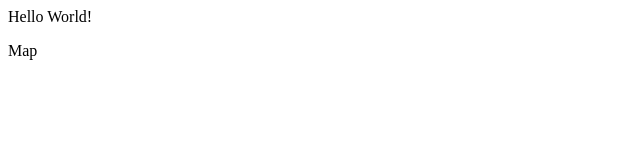
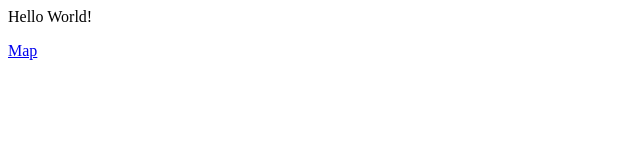
Before and after one commit to pastorplt/tbc_disaster, a plain HTML site: page index.html in a window 1280 px wide. Shown: the full height of the page, 0-640 px from the left. Drawn offline with Linux system fonts and the light colour scheme.

Commit message:
Update index.html

```diff
--- a/index.html
+++ b/index.html
@@ -1,3 +1,3 @@
 
 <p>Hello World!</p>
-<a src="/network_map.html">Map</a>
+<a href="/network_map.html">Map</a>
```
